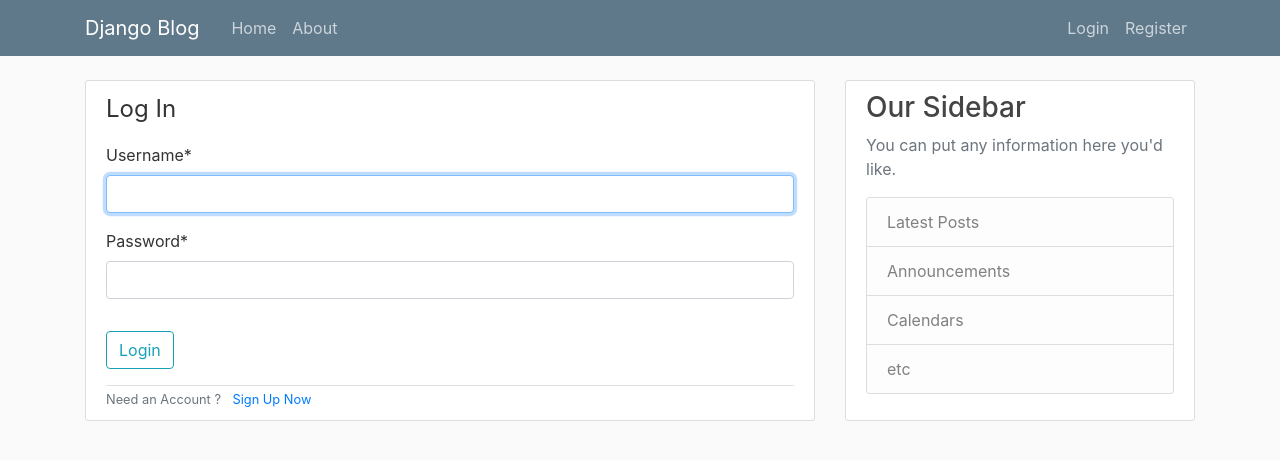
After one commit to pavan-sagar/my_blog, a Django app: page /login/ in a window 1280 px wide. The commit adds this page. Shown: the top 460 px of the page. Run offline with Django 3.2, Linux system fonts and the light colour scheme; some libraries are stand-ins or nearby versions.

Commit message:
Added a login, logout and user profile page

```diff
--- a/blog/templates/blog/base.html
+++ b/blog/templates/blog/base.html
@@ -41,8 +41,14 @@
                 </div>
                 <!-- Navbar Right Side -->
                 <div class="navbar-nav">
-                <a class="nav-item nav-link" href="#">Login</a>
-                <a class="nav-item nav-link" href="#">Register</a>
+                  {% if user.is_authenticated %}
+                  <a class="nav-item nav-link" href="{% url 'profile' %}">Profile</a>
+                  <a class="nav-item nav-link" href="{% url 'logout' %}">Logout</a>
+                  {% else %}
+                  <a class="nav-item nav-link" href="{% url 'login' %}">Login</a>
+                <a class="nav-item nav-link" href="{% url 'register' %}">Register</a>
+                  {% endif %}
+
                 </div>
             </div>
             </div>
--- a/my_blog/settings.py
+++ b/my_blog/settings.py
@@ -123,3 +123,7 @@ USE_TZ = True
 STATIC_URL = '/static/'
 
 CRISPY_TEMPLATE_PACK = 'bootstrap4'
+
+#These are overiding the default django urls for login and login redirect page. If below are not set, then after every login Django will take to a default set url.
+LOGIN_REDIRECT_URL = 'blog-home'
+LOGIN_URL = "login"
--- a/my_blog/urls.py
+++ b/my_blog/urls.py
@@ -16,9 +16,13 @@ Including another URLconf
 from django.contrib import admin
 from django.urls import path, include
 from users import views as user_views
+from django.contrib.auth import views as auth_views #This is a Django class view that we can use to create the login and logout view
 
 urlpatterns = [
     path('admin/', admin.site.urls),
     path('',include('blog.urls')),
     path('register/',user_views.register,name='register'),
+    path('login/',auth_views.LoginView.as_view(template_name='users/login.html'),name='login'),
+    path('logout/',auth_views.LogoutView.as_view(template_name='users/logout.html'),name='logout'),
+    path('profile/',user_views.profile,name="profile")
 ]
--- /dev/null
+++ b/users/templates/users/login.html
@@ -0,0 +1,21 @@
+{% extends 'blog/base.html' %}
+{% load crispy_forms_tags %}
+{% block content %}
+    <div class="content-section">
+        <form method="POST">
+            {% csrf_token %} <!-- This is to protect from cross site forgery attack protection-->
+            <fieldset class="form-group">
+                <legend class="form-group">Log In</legend>
+                {{form|crispy}} <!-- The will style the register page in a nice bootstrap 4 way-->
+            </fieldset>
+            <div class="form-group">
+                <button class="btn btn-outline-info" type="submit">Login</button>
+            </div>
+        </form>
+        <div class="border-top pt3">
+            <small class="text-muted">
+                Need an Account ? <a class="ml-2" href="{% url 'register' %}">Sign Up Now</a>
+            </small>
+        </div>
+    </div>
+{% endblock content %}
--- /dev/null
+++ b/users/templates/users/profile.html
@@ -0,0 +1,5 @@
+{% extends 'blog/base.html' %}
+{% load crispy_forms_tags %}
+{% block content %}
+    <h1>{{user.username}}</h1>
+{% endblock content %}
```
Also changed, not shown: users/templates/users/logout.html (added, +11 -0 lines), users/views.py (+7 -2 lines), db.sqlite3.
